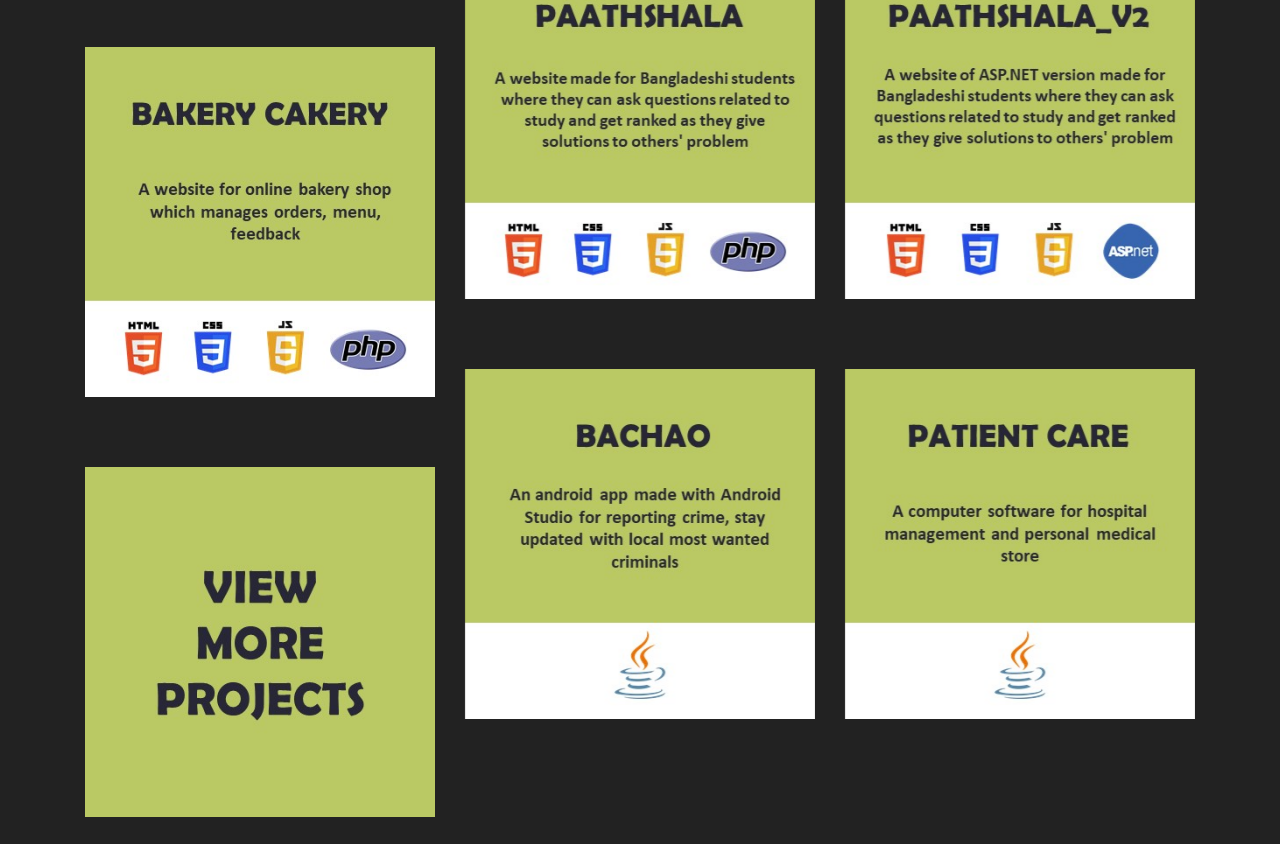
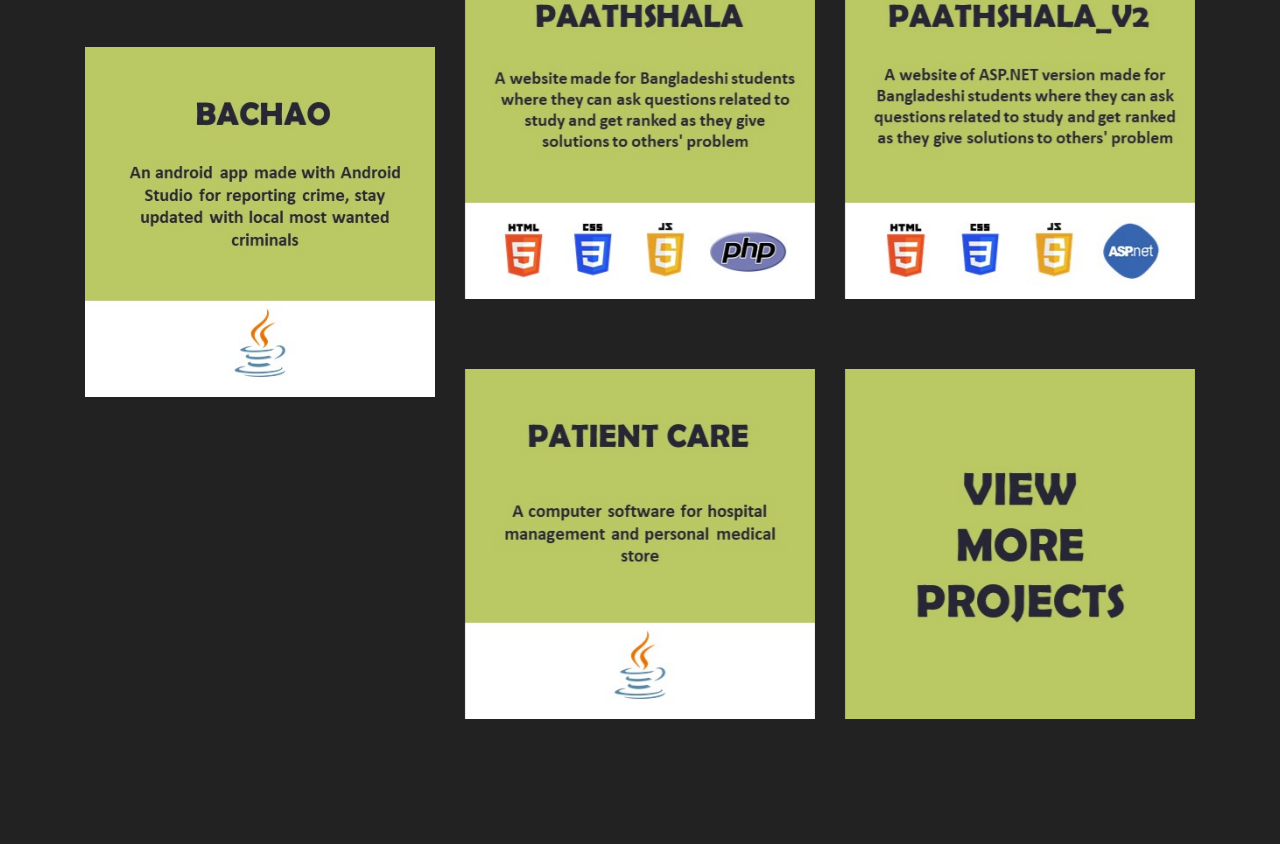
Before and after one commit to AhnafIfti/Ahnaf-Shahriar-Ifti-1, a plain HTML site: page index.html in a window 1280 px wide. Shown: the part 1542-2386 px from the top of the page. Drawn offline with nearby package versions, Linux system fonts and the light colour scheme; files whose address does not match are found by name.

Commit message:
Update index.html

```diff
--- a/index.html
+++ b/index.html
@@ -205,27 +205,7 @@
 						</div>
 						-->
 					</div>
-					<div class="single-portfolio col-sm-4 all website">
-						<div class="relative">
-							<div class="thumb">
-								<div class="overlay overlay-bg"></div>
-								<!--<a href="minimis-master/project.html">--><img class="image img-fluid" src="images/p6.JPG" alt=""></a>
-							</div>
-							<!--
-							<a href="images/p6.jpg" class="img-pop-up">
-								<div class="middle">
-									<div class="text align-self-center d-flex"><img src="images/preview.png" alt=""></div>
-								</div>
-							</a>
-							-->
-						</div>
-						<!--
-						<div class="p-inner">
-							<h4>POK-e Ball</h4>
-							<div class="cat">Games</div>
-						</div>
-						-->
-					</div>
+
 					<div class="single-portfolio col-sm-4 all app">
 						<div class="relative">
 							<div class="thumb">
```
